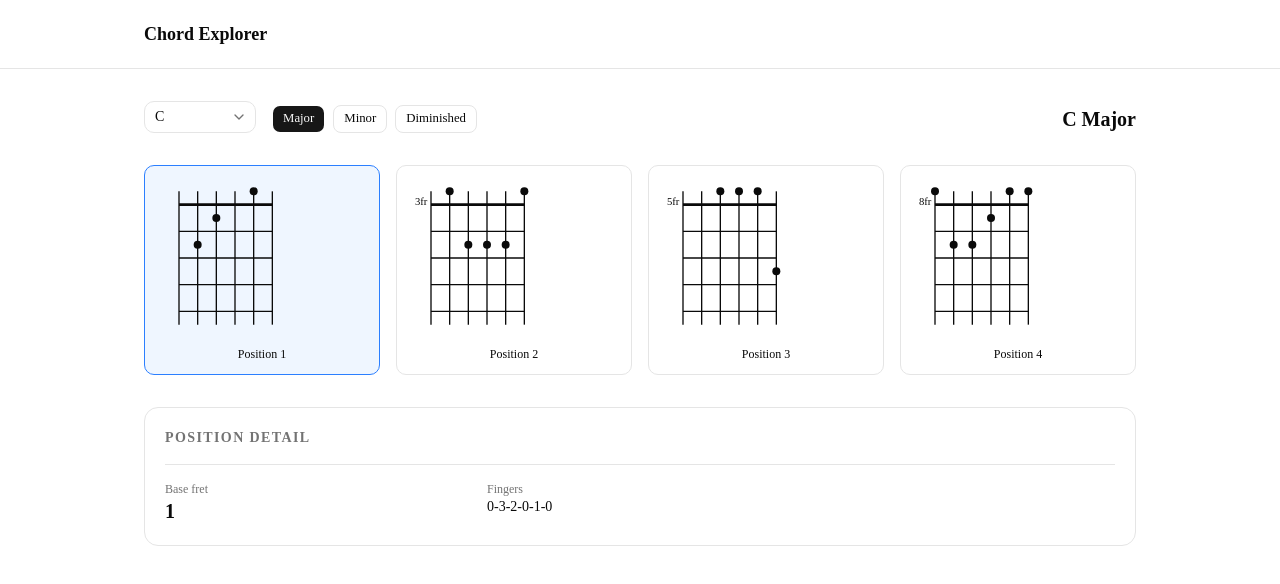
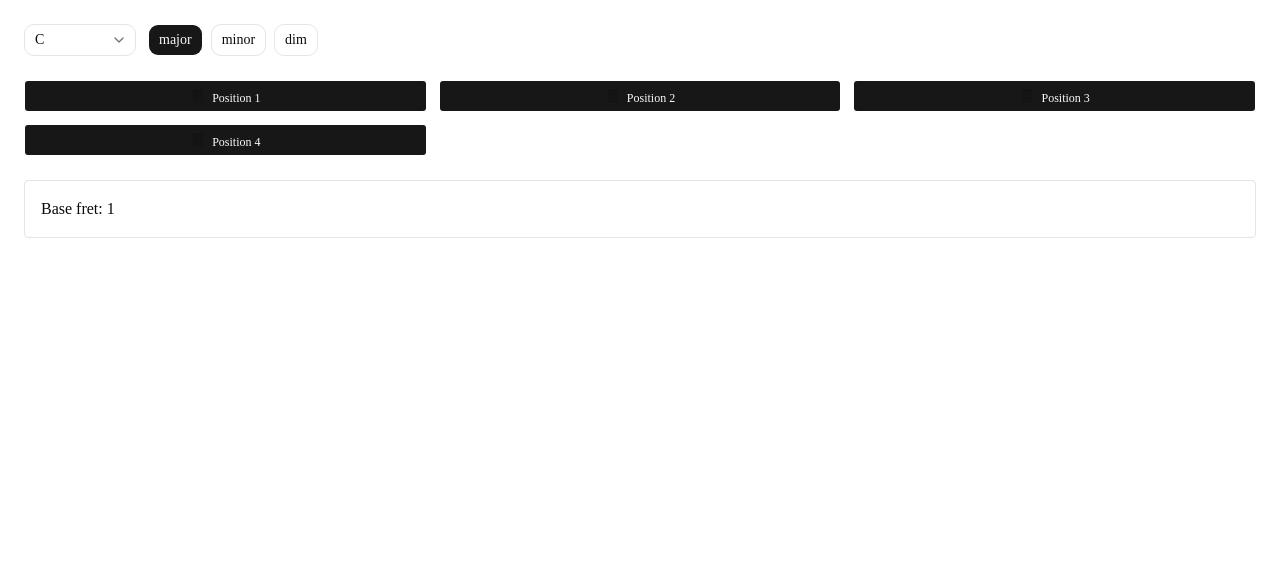
Before and after one commit to langisor/guitar-helper, a Next.js app: page /chords-nav in a window 1280 px wide. Shown: the top 584 px of the page. Built offline with nearby package versions, Linux system fonts and the light colour scheme.

Commit message:
commit ....

```diff
--- a/package.json
+++ b/package.json
@@ -10,6 +10,7 @@
   },
   "dependencies": {
     "@base-ui/react": "^1.4.0",
+    "@tanstack/react-query": "^5.99.0",
     "class-variance-authority": "^0.7.1",
     "clsx": "^2.1.1",
     "cmdk": "^1.1.1",
--- /dev/null
+++ b/src/app/chords-nav/layout.tsx
@@ -0,0 +1,13 @@
+import Providers from "@/chords/providers";
+
+export default function RootLayout({
+  children,
+}: {
+  children: React.ReactNode;
+}) {
+  return (
+    <Providers>
+      {children}
+    </Providers>
+  )
+}
--- a/src/chords/components/chord-explorer.tsx
+++ b/src/chords/components/chord-explorer.tsx
@@ -3,16 +3,11 @@
 import { useState } from "react";
 import { ChordDiagram } from "./chord-diagram";
 import {
-  useChord,
-  useAvailableKeys,
-  useAvailableSuffixes,
+  useChordKeys,
+  useChordSuffixes,
+  useChordRQ,
 } from "@/chords/hooks/use-chord";
-import {
-  ChordKey,
-  ChordSuffix,
-  ChordPosition,
-} from "@/chords/types/chords.types";
-import { Badge } from "@/components/ui/badge";
+import { ChordKey, ChordSuffix } from "@/chords/types/chords.types";
 import { Button } from "@/components/ui/button";
 import {
   Select,
@@ -21,75 +16,25 @@ import {
   SelectTrigger,
   SelectValue,
 } from "@/components/ui/select";
-import { Separator } from "@/components/ui/separator";
-import { cn } from "@/lib/utils";
-
-const SUFFIX_LABELS: Record<string, string> = {
-  major: "Major",
-  minor: "Minor",
-  dim: "Diminished",
-};
-
-function PositionDetail({ position }: { position: ChordPosition }) {
-  return (
-    <div className="rounded-xl border bg-card p-5 space-y-4">
-      <div className="flex items-center justify-between">
-        <h3 className="text-sm font-semibold uppercase tracking-widest text-muted-foreground">
-          Position detail
-        </h3>
-
-        <div className="flex gap-2">
-          {position.barres.length > 0 && (
-            <Badge variant="secondary">Barre {position.barres.join(",")}</Badge>
-          )}
-          {position.capo && <Badge variant="outline">Capo</Badge>}
-        </div>
-      </div>
-
-      <Separator />
-
-      <div className="grid grid-cols-2 gap-4 sm:grid-cols-3">
-        <div>
-          <p className="text-xs text-muted-foreground">Base fret</p>
-          <p className="text-xl font-semibold">{position.baseFret}</p>
-        </div>
-
-        <div>
-          <p className="text-xs text-muted-foreground">Fingers</p>
-          <p className="text-sm">{position.fingers.join("-")}</p>
-        </div>
-      </div>
-    </div>
-  );
-}
 
 export default function ChordExplorer() {
-  const keys = useAvailableKeys();
-  const suffixes = useAvailableSuffixes();
+  const { data: keys = [] } = useChordKeys();
+  const { data: suffixes = [] } = useChordSuffixes();
 
   const [selectedKey, setSelectedKey] = useState<ChordKey>("C");
   const [selectedSuffix, setSelectedSuffix] = useState<ChordSuffix>("major");
-  const [selectedPositionIdx, setSelectedPositionIdx] = useState(0);
 
-  const chord = useChord(selectedKey, selectedSuffix);
+  const [positionIndex, setPositionIndex] = useState(0);
+
+  const { data: chord } = useChordRQ(selectedKey, selectedSuffix);
+
   const positions = chord?.positions ?? [];
-  const active = positions[selectedPositionIdx] ?? null;
-
-  const chordName = `${selectedKey} ${
-    SUFFIX_LABELS[selectedSuffix] ?? selectedSuffix
-  }`;
+  const active = positions[positionIndex];
 
   return (
-    <div className="min-h-screen bg-background">
-      <header className="border-b bg-card">
-        <div className="max-w-5xl mx-auto px-4 py-5 flex justify-between">
-          <h1 className="text-lg font-semibold">Chord Explorer</h1>
-        </div>
-      </header>
-
-      <main className="max-w-5xl mx-auto px-4 py-8 space-y-8">
+    <div className="p-6 space-y-6">
       {/* Controls */}
-        <section className="flex gap-4 items-end">
+      <div className="flex gap-3">
         <Select
           value={selectedKey}
           onValueChange={(value) => setSelectedKey(value as ChordKey)}
@@ -110,40 +55,35 @@ export default function ChordExplorer() {
           {suffixes.map((s) => (
             <Button
               key={s}
-                size="sm"
               variant={selectedSuffix === s ? "default" : "outline"}
               onClick={() => setSelectedSuffix(s)}
             >
-                {SUFFIX_LABELS[s] ?? s}
+              {s}
+            </Button>
+          ))}
+        </div>
+      </div>
+
+      {/* Positions */}
+      <div className="grid grid-cols-3 gap-3">
+        {positions.map((pos, i) => (
+          <Button
+            key={i}
+            onClick={() => setPositionIndex(i)}
+            className="border rounded p-3"
+          >
+            <ChordDiagram position={pos} />
+            <p className="text-xs mt-1">Position {i + 1}</p>
           </Button>
         ))}
       </div>
 
-          <div className="ml-auto font-semibold text-xl">{chordName}</div>
-        </section>
-
-        {/* Positions */}
-        <section className="grid grid-cols-2 md:grid-cols-4 gap-4">
-          {positions.map((pos, i) => (
-            <button
-              key={i}
-              onClick={() => setSelectedPositionIdx(i)}
-              className={cn(
-                "border rounded-lg p-3 transition",
-                selectedPositionIdx === i
-                  ? "border-blue-500 bg-blue-50 dark:bg-blue-950"
-                  : "bg-card",
+      {/* Detail */}
+      {active && (
+        <div className="border rounded p-4">
+          <p>Base fret: {active.baseFret}</p>
+        </div>
       )}
-            >
-              <ChordDiagram position={pos} />
-              <p className="text-xs mt-2">Position {i + 1}</p>
-            </button>
-          ))}
-        </section>
-
-        {/* Detail */}
-        {active && <PositionDetail position={active} />}
-      </main>
     </div>
   );
 }
--- a/src/chords/hooks/use-chord.ts
+++ b/src/chords/hooks/use-chord.ts
@@ -1,115 +1,56 @@
-import { useEffect, useMemo, useState } from "react";
+"use client";
+
+import { useQuery } from "@tanstack/react-query";
 import { ChordsService } from "../services/chords.service";
-import { Chord, ChordKey, ChordSuffix } from "../types/chords.types";
+import { ChordKey, ChordSuffix } from "../types/chords.types";
 
 const service = ChordsService.getInstance();
 
+const QUERY_KEYS = {
+  keys: ["chords", "keys"],
+  suffixes: ["chords", "suffixes"],
+  chord: (key: ChordKey, suffix: ChordSuffix) => ["chords", key, suffix],
+  byKey: (key: ChordKey) => ["chords", "key", key],
+};
+
 /**
- * Get available chord keys from service
+ * Available keys
  */
-export function useAvailableKeys(): ChordKey[] {
-  const [keys, setKeys] = useState<ChordKey[]>([]);
-
-  useEffect(() => {
-    service.getAvailableKeys().then(setKeys);
-  }, []);
-
-  return keys;
+export function useChordKeys() {
+  return useQuery({
+    queryKey: QUERY_KEYS.keys,
+    queryFn: () => service.getAvailableKeys(),
+  });
 }
 
 /**
- * Get available suffixes from service
+ * Available suffixes
  */
-export function useAvailableSuffixes(): ChordSuffix[] {
-  const [suffixes, setSuffixes] = useState<ChordSuffix[]>([]);
-
-  useEffect(() => {
-    service.getAvailableSuffixes().then(setSuffixes);
-  }, []);
-
-  return suffixes;
+export function useChordSuffixes() {
+  return useQuery({
+    queryKey: QUERY_KEYS.suffixes,
+    queryFn: () => service.getAvailableSuffixes(),
+  });
 }
 
 /**
- * Get all chords for a key
+ * Single chord
  */
-export function useChords(key: ChordKey | null): Chord[] {
-  const [chords, setChords] = useState<Chord[]>([]);
-
-  useEffect(() => {
-    if (!key) {
-      setChords([]);
-      return;
-    }
-
-    service.getChordsForKey(key).then(setChords);
-  }, [key]);
-
-  return chords;
+export function useChordRQ(key: ChordKey | null, suffix: ChordSuffix | null) {
+  return useQuery({
+    queryKey: key && suffix ? QUERY_KEYS.chord(key, suffix) : [],
+    queryFn: () => service.getChordDetail(key!, suffix!),
+    enabled: !!key && !!suffix,
+  });
 }
 
 /**
- * Get single chord (key + suffix)
+ * All chords for key
  */
-export function useChord(
-  key: ChordKey | null,
-  suffix: ChordSuffix | null
-): Chord | null {
-  const [chord, setChord] = useState<Chord | null>(null);
-
-  useEffect(() => {
-    if (!key || !suffix) {
-      setChord(null);
-      return;
-    }
-
-    service.getChordDetail(key, suffix).then(setChord);
-  }, [key, suffix]);
-
-  return chord;
+export function useChordsByKeyRQ(key: ChordKey | null) {
+  return useQuery({
+    queryKey: key ? QUERY_KEYS.byKey(key) : [],
+    queryFn: () => service.getChordsForKey(key!),
+    enabled: !!key,
+  });
 }
-
-/**
- * Optional: pre-render optimized chord shape (for fretboard UI)
- */
-export function useChordShape(
-  key: ChordKey | null,
-  suffix: ChordSuffix | null
-) {
-  const [shape, setShape] = useState<any>(null);
-
-  useEffect(() => {
-    if (!key || !suffix) {
-      setShape(null);
-      return;
-    }
-
-    service.getRenderableChord(key, suffix).then(setShape);
-  }, [key, suffix]);
-
-  return shape;
-}
-
-/**
- * Search hook (autocomplete UI)
- */
-export function useChordSearch(query: string) {
-  const [results, setResults] = useState<
-    Array<{ key: string; suffix: string }>
-  >([]);
-
-  useEffect(() => {
-    if (!query) {
-      setResults([]);
-      return;
-    }
-
-    const timeout = setTimeout(() => {
-      service.searchChords(query).then(setResults);
-    }, 150); // basic debounce
-
-    return () => clearTimeout(timeout);
-  }, [query]);
-
-  return results;
-}
--- /dev/null
+++ b/src/chords/providers.tsx
@@ -0,0 +1,30 @@
+"use client";
+
+import { QueryClient, QueryClientProvider } from "@tanstack/react-query";
+import React, { useState } from "react";
+
+export default function Providers({
+  children,
+}: {
+  children: React.ReactNode;
+}) {
+  const [queryClient] = useState(
+    () =>
+      new QueryClient({
+        defaultOptions: {
+          queries: {
+            staleTime: 1000 * 60 * 10, // 10 min
+            gcTime: 1000 * 60 * 30, // 30 min
+            refetchOnWindowFocus: false,
+            retry: 1,
+          },
+        },
+      })
+  );
+
+  return (
+    <QueryClientProvider client={queryClient}>
+      {children}
+    </QueryClientProvider>
+  );
+}
```
Also changed, not shown: 2 other files (tests, documents, lock files or other folders). Lines whose indentation alone changed are shown as unchanged.
